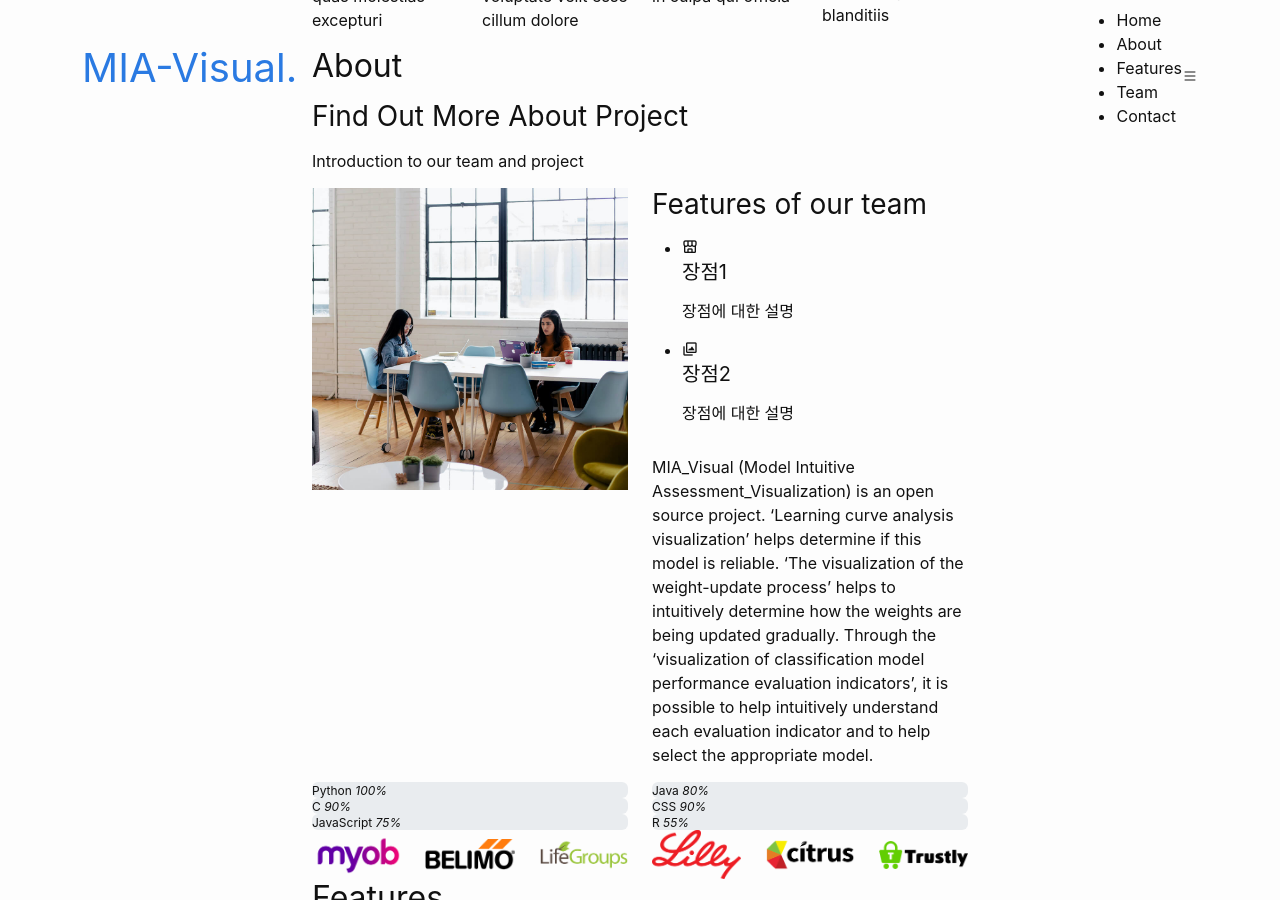
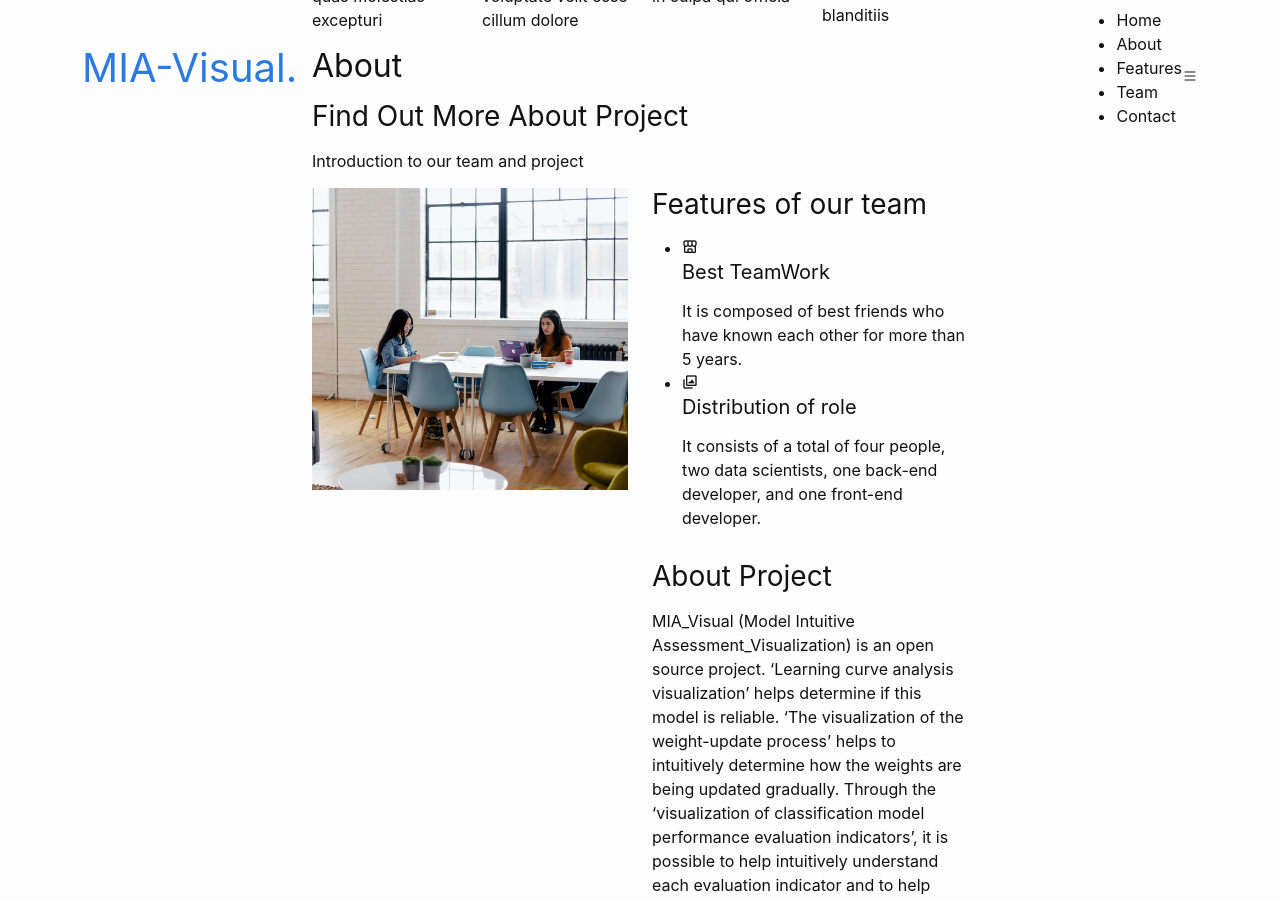
Before and after one commit to JooYoung-23/MIA-Visual, a Jekyll site: the page built from index.md, in a window 1280 px wide and 900 px high, scrolled down 485 px. Built offline with Jekyll 4.4.1, drawn with Linux system fonts in a browser that asks for light colours; our own code applies the rules of GitHub Pages for plain Markdown files.

Commit message:
Update home.html

```diff
--- a/_layouts/home.html
+++ b/_layouts/home.html
@@ -78,18 +78,19 @@ published: true
               <li>
                 <i class="bx bx-store-alt"></i>
                 <div>
-                  <h5>장점1</h5>
-                  <p>장점에 대한 설명</p>
+                  <h5>Best TeamWork</h5>
+                  <p></p>It is composed of best friends who have known each other for more than 5 years.
                 </div>
               </li>
               <li>
                 <i class="bx bx-images"></i>
                 <div>
-                  <h5>장점2</h5>
-                  <p>장점에 대한 설명</p>
+                  <h5>Distribution of role</h5>
+                  <p>It consists of a total of four people, two data scientists, one back-end developer, and one front-end developer.</p>
                 </div>
               </li>
             </ul>
+            <h3>About Project</h3>
             <p>
               MIA_Visual (Model Intuitive Assessment_Visualization) is an open source project. ‘Learning curve analysis visualization’ helps determine if this model is reliable. ‘The visualization of the weight-update process’ helps to intuitively determine how the weights are being updated gradually. Through the ‘visualization of classification model performance evaluation indicators’, it is possible to help intuitively understand each evaluation indicator and to help select the appropriate model.
             </p>
```
